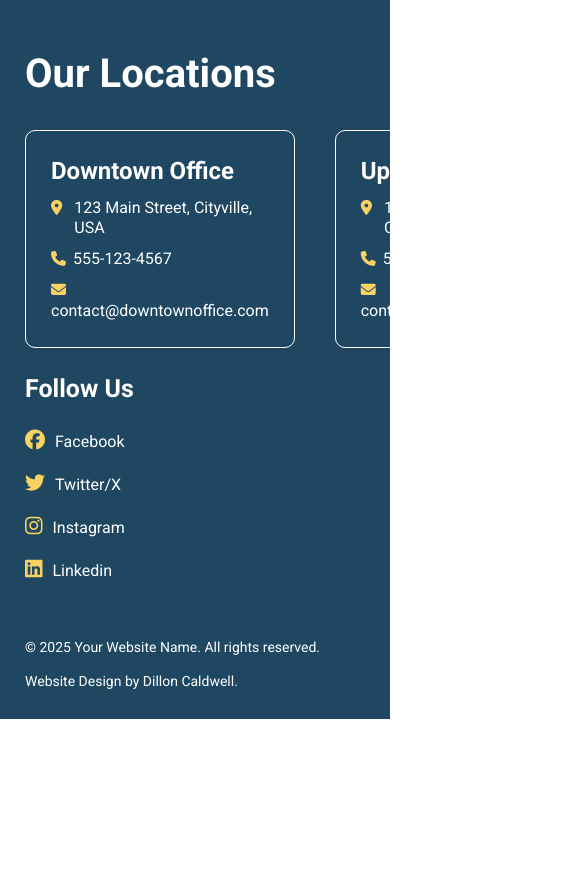
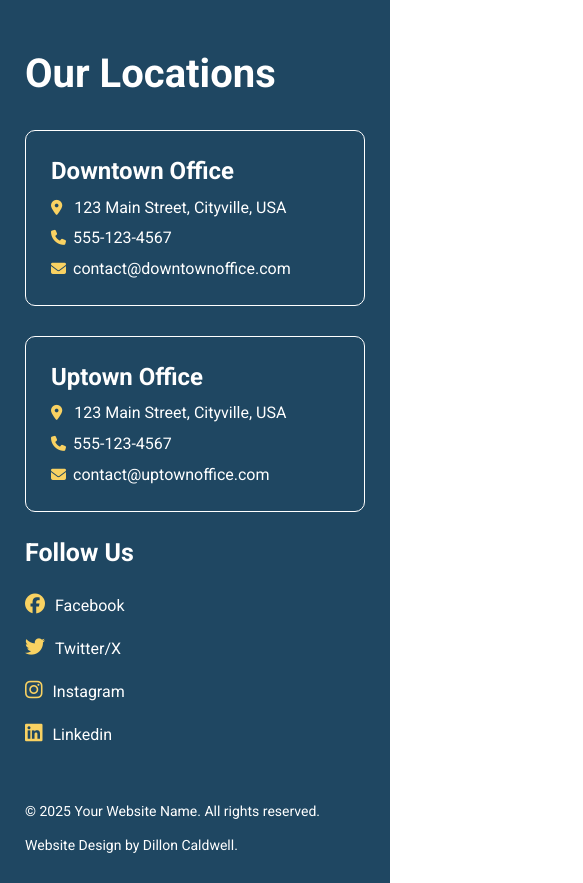
Before and after one commit to dilloncaldwell/react-site, a React (Vite) app: page /react-site/team/anna-davis in a window 390 px wide. Shown: the part 2320-3203 px from the top of the page, 583 px wide, since content can reach past the window. Before the commit the page ends 3039 px from the top, so only its background shows below. Built offline with nearby package versions, Linux system fonts and the light colour scheme.

Commit message:
updated footer styles for mobile

```diff
--- a/src/components/footer/Footer.css
+++ b/src/components/footer/Footer.css
@@ -124,6 +124,14 @@
   }
 }
 
+@media screen and (max-width: 760px) {
+  #footer .location-post-list {
+    display: flex;
+    flex-direction: column;
+    gap: 30px;
+  }
+}
+
 @media screen and (max-width: 500px) {
   #footer-container {
     max-width: 100%;
```
